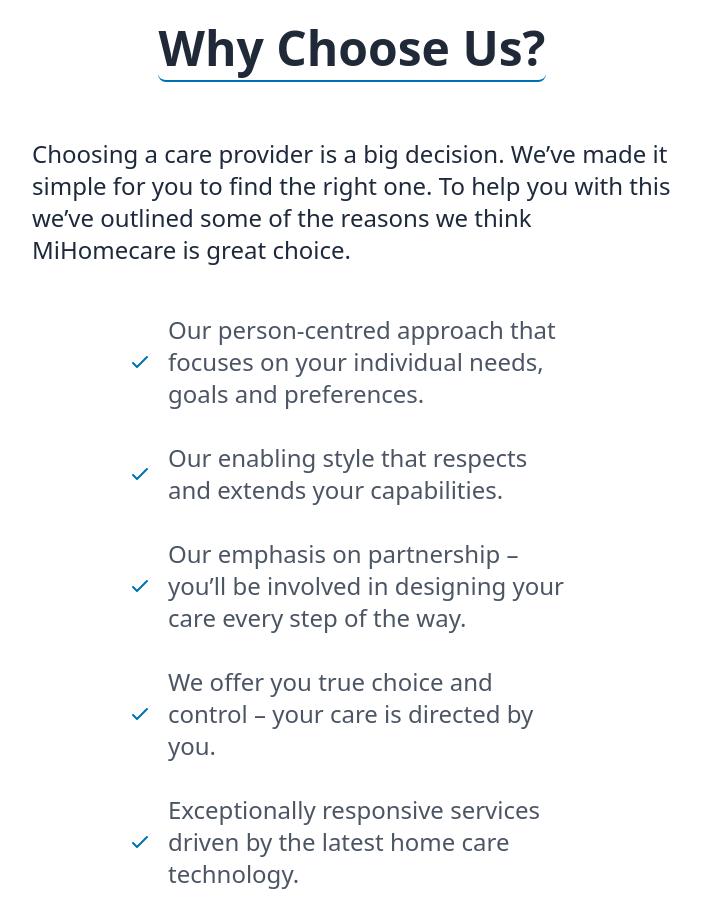
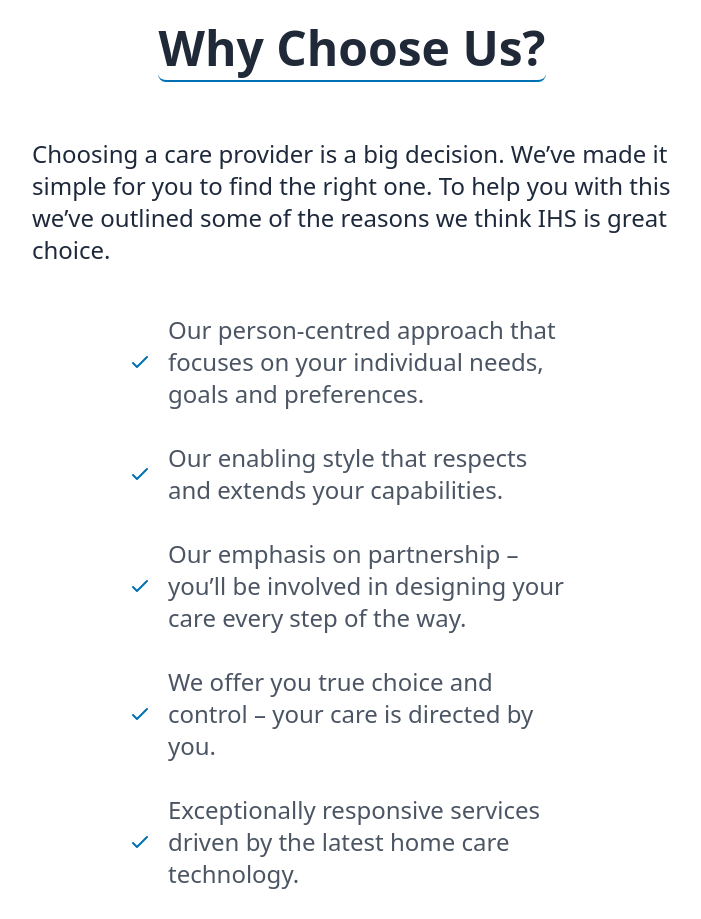
Before and after one commit to ihsidna/ihs-frontend, a React (Create React App) app: page /about in a window 1280 px wide. Shown: the part 3280-4199 px from the top of the page, without its empty margins (288-989 px from the left). Built offline with nearby package versions, Linux system fonts and the light colour scheme.

Commit message:
refactor text

```diff
--- a/src/components/ChooseUs.jsx
+++ b/src/components/ChooseUs.jsx
@@ -14,7 +14,7 @@
 					<div className="lg:px-80 md:px-40 px-10">
 						<p className="md:text-2xl text-lg py-4 text-slate-800">
 							Choosing a care provider is a big decision. We’ve made it simple for you to find the right one.
-							To help you with this we’ve outlined some of the reasons we think MiHomecare is great choice.
+							To help you with this we’ve outlined some of the reasons we think IHS is great choice.
 						</p>
 						<ul className="text-gray-600 text-lg md:text-2xl md:py-4 py-4 lg:px-20 md:px-10">
 							<li className="flex items-center">
```
